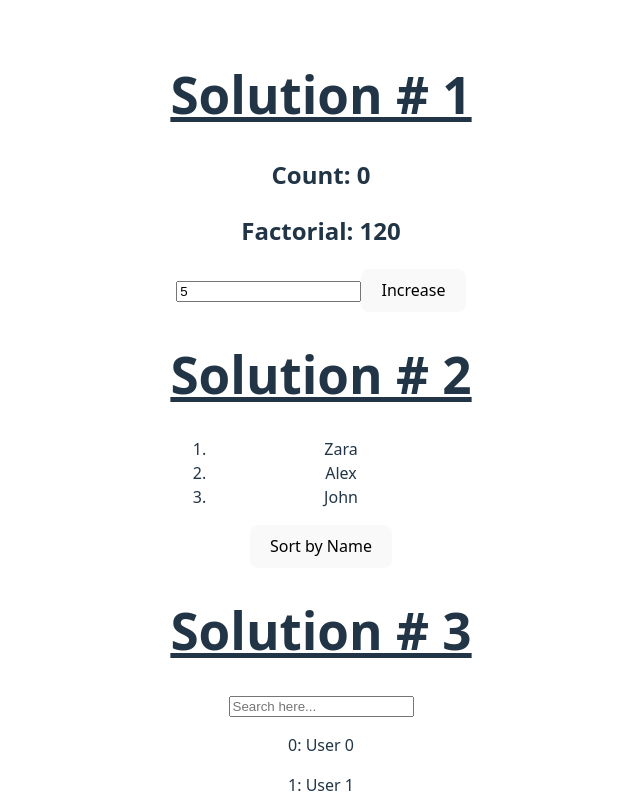
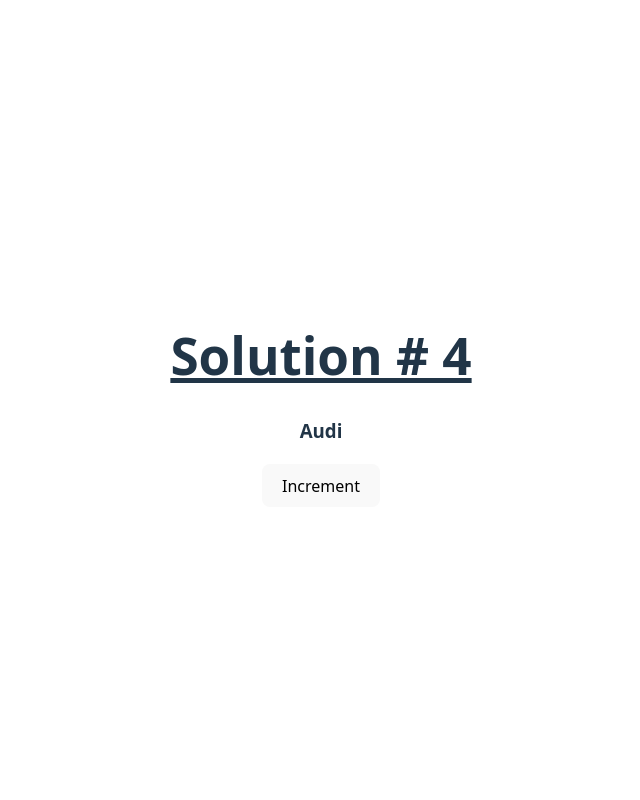
Before and after one commit to asfand531/mix_coding_practice, a React (Vite) app in the folder hook_useMemo/: page / in a window 1280 px wide. Shown: the top 800 px of the page, without its empty margins (319-959 px from the left). Built offline with nearby package versions, Linux system fonts and the light colour scheme.

Commit message:
Changes made

```diff
--- a/hook_useMemo/src/App.jsx
+++ b/hook_useMemo/src/App.jsx
@@ -1,12 +1,13 @@
 import FactorialCalculator from "./components/FactorialCalculator";
 import ListSorting from "./components/ListSorting";
 import SearchFiltering from "./SearchFiltering";
+import Un_necessaryChildRenders from "./components/Un_necessaryChildRenders";
 import "./App.css";
 
 function App() {
   return (
     <>
-      <div>
+      {/* <div>
         <h1 className="h1">Solution # 1</h1>
         <FactorialCalculator />
       </div>
@@ -17,6 +18,10 @@
       <div>
         <h1 className="h1">Solution # 3</h1>
         <SearchFiltering />
+      </div> */}
+      <div>
+        <h1 className="h1">Solution # 4</h1>
+        <Un_necessaryChildRenders />
       </div>
     </>
   );
--- /dev/null
+++ b/hook_useMemo/src/components/Child.jsx
@@ -0,0 +1,8 @@
+import React from "react";
+
+const Child = React.memo(({ user }) => {
+  console.log("Child rendered!");
+  return <h3>{user.name}</h3>;
+});
+
+export default Child;
--- /dev/null
+++ b/hook_useMemo/src/components/Un_necessaryChildRenders.jsx
@@ -0,0 +1,17 @@
+import { useMemo, useState } from "react";
+import Child from "./Child";
+
+function UnnecessaryChildRenders() {
+  const [count, setCount] = useState(0);
+
+  const user = useMemo(() => ({ name: "Audi" }), []);
+
+  return (
+    <>
+      <Child user={user} />
+      <button onClick={() => setCount(count + 1)}>Increment</button>
+    </>
+  );
+}
+
+export default UnnecessaryChildRenders;
```
